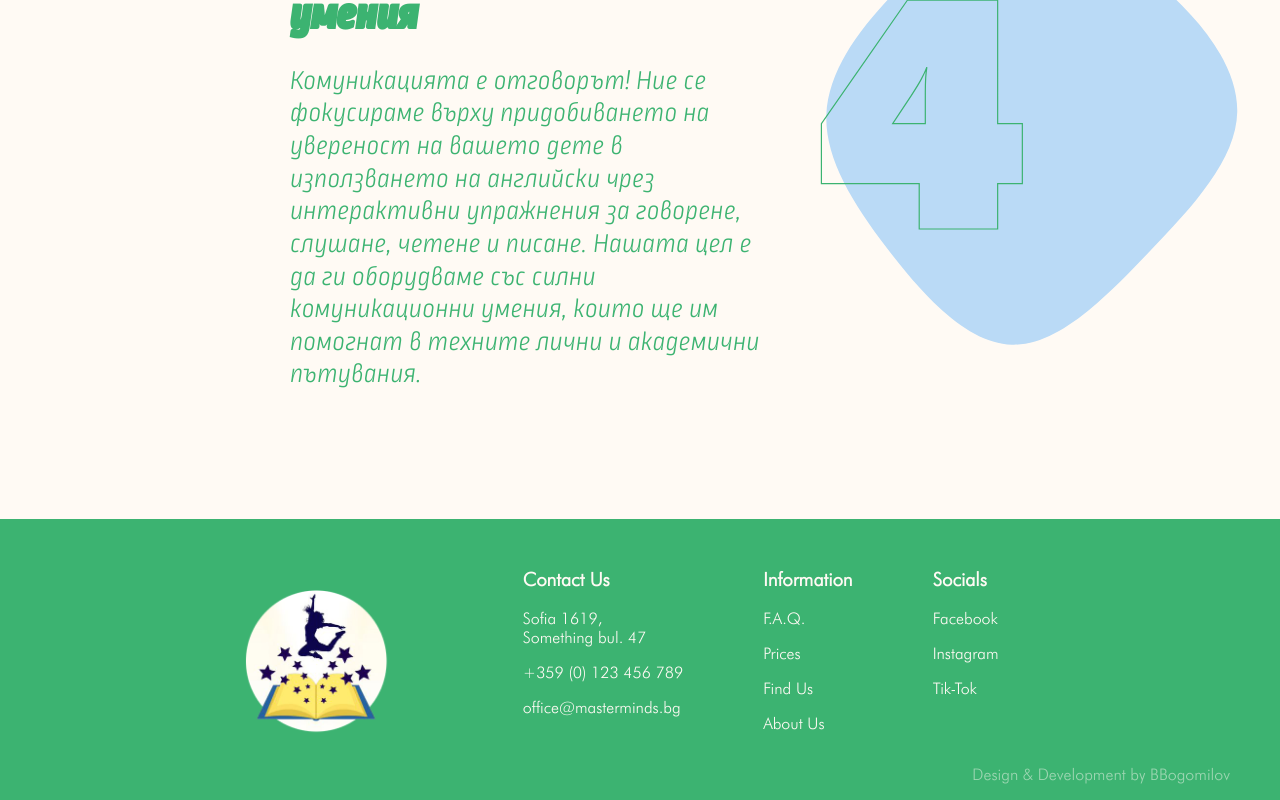
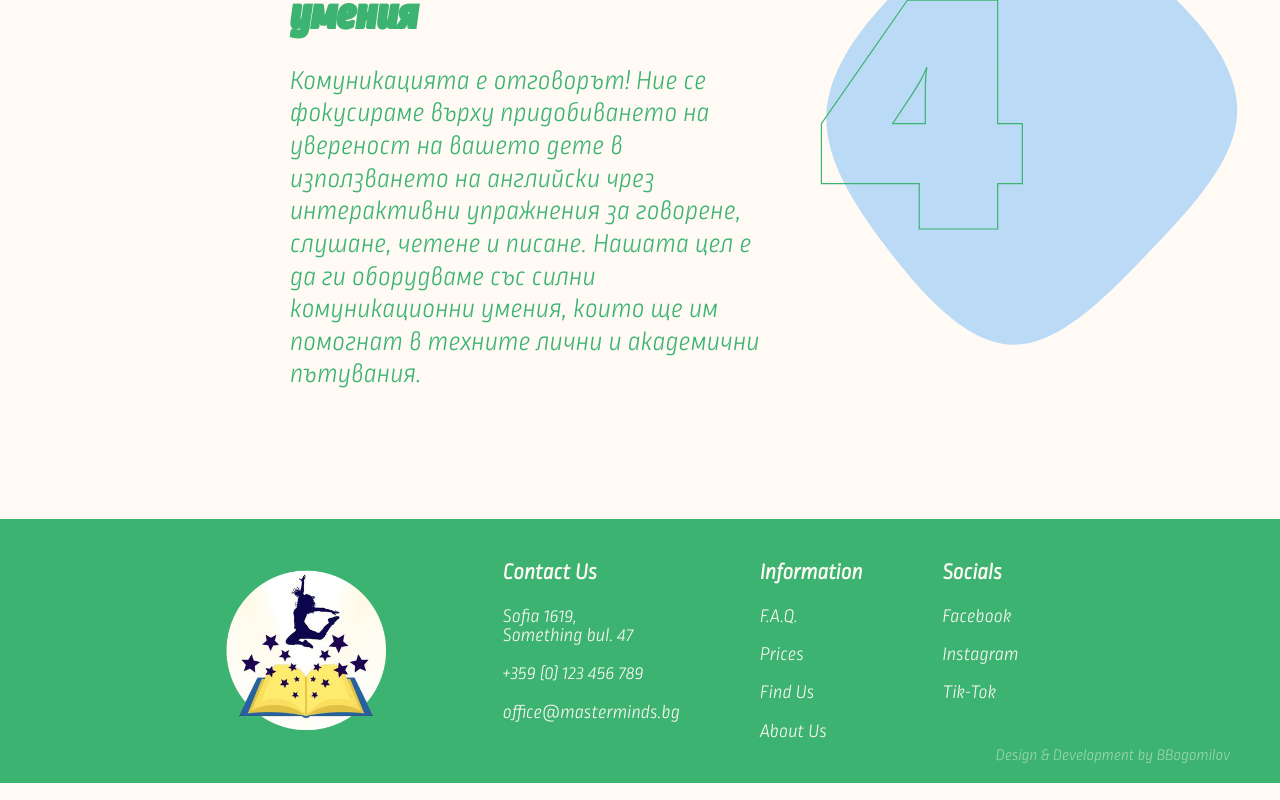
Before and after one commit to bbogomilov1/enlighten, a React (Create React App) app: page / in a window 1280 px wide. Shown: the part 3503-4303 px from the top of the page. Built offline with nearby package versions, Linux system fonts and the light colour scheme.

Commit message:
small fixes in footer

```diff
--- a/src/components/Footer.module.css
+++ b/src/components/Footer.module.css
@@ -2,12 +2,13 @@
   background-color: mediumseagreen;
   color: #fffaf4;
   height: auto;
-  padding: 30px 150px 0px 150px;
+  padding: 20px 150px 0px 150px;
   display: flex;
   justify-content: space-evenly;
   flex-direction: row;
   font-style: normal;
-  font-family: "Futura PT light", sans-serif;
+  font-family: "Ropamix light italic", sans-serif;
+  font-size: 1.2rem;
 }
 
 .footerSectionContainer {
@@ -16,20 +17,18 @@
 
 .footerSection {
   padding: 0px 40px;
+  line-height: 1;
 }
 
 .logoContainer {
   height: auto;
   opacity: 1;
-  padding-top: 40px;
+  padding-top: 30px;
 }
 
 .logo {
-  z-index: 2;
-  width: 150px;
+  width: 170px;
   max-width: none;
-  flex: none;
-  order: -1;
   transition: all 0.2s ease-in-out;
 }
 
@@ -43,10 +42,11 @@
   display: flex;
   flex-direction: row-reverse;
   padding-right: 50px;
+  margin-top: -30px;
 }
 
 .creator p {
   opacity: 0.5;
-  font-family: "Futura PT light", sans-serif;
+  font-family: "Ropamix light italic", sans-serif;
   font-style: normal;
 }
--- a/src/components/about-us/TheAcadamy.module.css
+++ b/src/components/about-us/TheAcadamy.module.css
@@ -23,7 +23,7 @@
   font-size: 1.7rem;
   color: mediumseagreen;
   text-indent: 8rem;
-  font-family: "Ropamix light italic";
+  font-family: "Ropamix light italic", sans-serif;
   line-height: 1.2;
   margin: 0px 0px 20px 50px;
 }
```
Also changed, not shown: src/i18n.js (+11 -0 lines).
